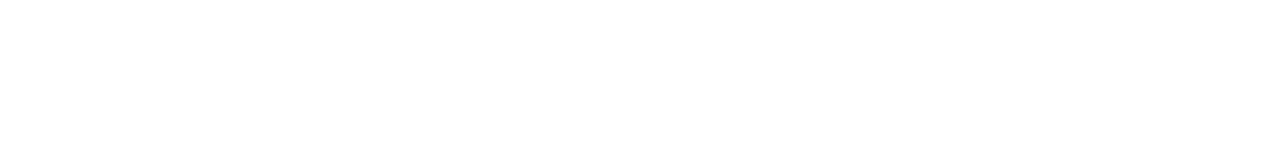
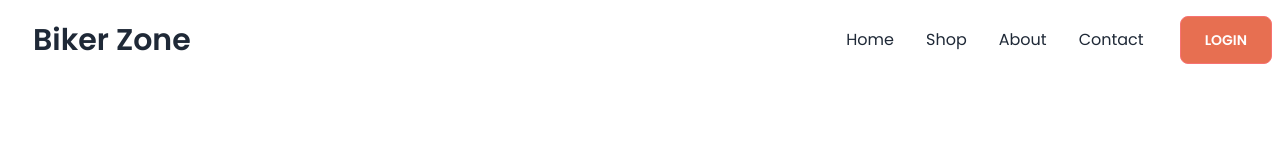
Before and after one commit to imalriyad/Biker-Zone, a plain HTML site: page index.html in a window 1280 px wide. Drawn offline with nearby package versions, Linux system fonts and the light colour scheme.

Commit message:
navbar added

```diff
--- a/index.html
+++ b/index.html
@@ -1,16 +1,77 @@
 <!DOCTYPE html>
 <html lang="en">
+
 <head>
     <meta charset="UTF-8">
     <meta name="viewport" content="width=device-width, initial-scale=1.0">
     <title>Biker Zone - choose your dream bike today!</title>
     <link rel="shortcut icon" href="./images/others/feature-bike.png" type="image/x-icon">
+    <!-- Google Fonts// Poppins -->
+    <link href="https://fonts.googleapis.com/css2?family=Poppins:wght@300;400;500;600;700;800&display=swap" rel="stylesheet">
     <!-- Tailwind and Daisy ui -->
     <link href="https://cdn.jsdelivr.net/npm/daisyui@3.3.1/dist/full.css" rel="stylesheet" type="text/css" />
     <script src="https://cdn.tailwindcss.com"></script>
 
+    <!-- custom-tailwind-styles  -->
+    <script>
+        tailwind.config = {
+          theme: {
+            extend: {
+              colors: {
+                clifford: '#da373d',
+                'btn-max': '#E76F51'
+              }
+            }
+          }
+        }
+      </script>
+
+    <!-- custom-css  -->
+   <style>
+    body{
+        font-family: poppins;
+    }
+   </style>
+
 </head>
+
 <body>
+    <header>
+        <div class="navbar bg-base-100 md:container md:mx-auto">
+            <div class="navbar">
+              <div class="dropdown">
+                <label tabindex="0" class="btn btn-ghost lg:hidden">
+                  <svg xmlns="http://www.w3.org/2000/svg" class="h-5 w-5" fill="none" viewBox="0 0 24 24" stroke="currentColor"><path stroke-linecap="round" stroke-linejoin="round" stroke-width="2" d="M4 6h16M4 12h8m-8 6h16" /></svg>
+                </label>
+                <ul tabindex="0" class="menu menu-sm dropdown-content mt-3 z-[1] p-2 shadow bg-base-100 rounded-box w-52">
+                  <li><a>Home</a></li>
+                  <li><a>Shop</a></li>
+                  <li><a>About</a></li>
+                  <li><a>Contact</a></li>
+                </ul>
+              </div>
+              <a class="btn btn-ghost normal-case text-3xl">Biker Zone</a>
+            </div>
+            <div class="navbar-end hidden lg:flex">
+              <ul class="menu menu-horizontal mr-3 text-base">
+                <li><a>Home</a></li>
+                <li><a>Shop</a></li>
+                <li><a>About</a></li>
+                <li><a>Contact</a></li>
+              </ul>
+            </div>
+            <div class="navbar-center">
+              <a class="btn btn-error bg-btn-max text-white px-6">Login</a>
+            </div>
+          </div>
+        </nav>
+    </header>
+    <main>
 
+    </main>
+    <footer>
+
+    </footer>
 </body>
+
 </html>
```
